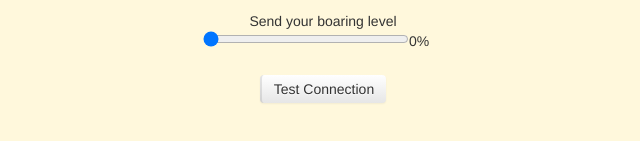
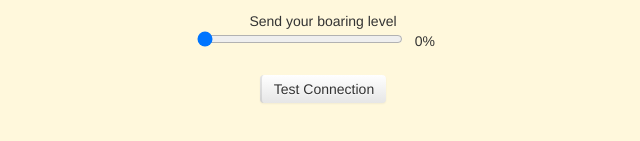
Before and after one commit to Senthile/msurvey, a website: page public/vote.html in a window 1280 px wide. Shown: the part 261-402 px from the top of the page, 317-957 px from the left. Drawn offline with Linux system fonts and the light colour scheme.

Commit message:
range added

```diff
--- a/public/vote.html
+++ b/public/vote.html
@@ -94,6 +94,7 @@
                 <div class="span12">
                     <div align="center" class="input-append" style="margin-top: 1em;">
                         <input id="boaringRange" type="range" name="points" min="0" max="100" step="1" size="100" ng-model="boaringLevel">
+                         <label style="display:inline;">&nbsp;&nbsp;&nbsp;</label>
                         <label style="display:inline;margin-right: 1em;" id="boaringDisplay" >{{boaringLevel}}%</label>
                         <label style="display:inline;margin-right: 1em;" id="dispFallback" >%</label>
                     </div>
```
